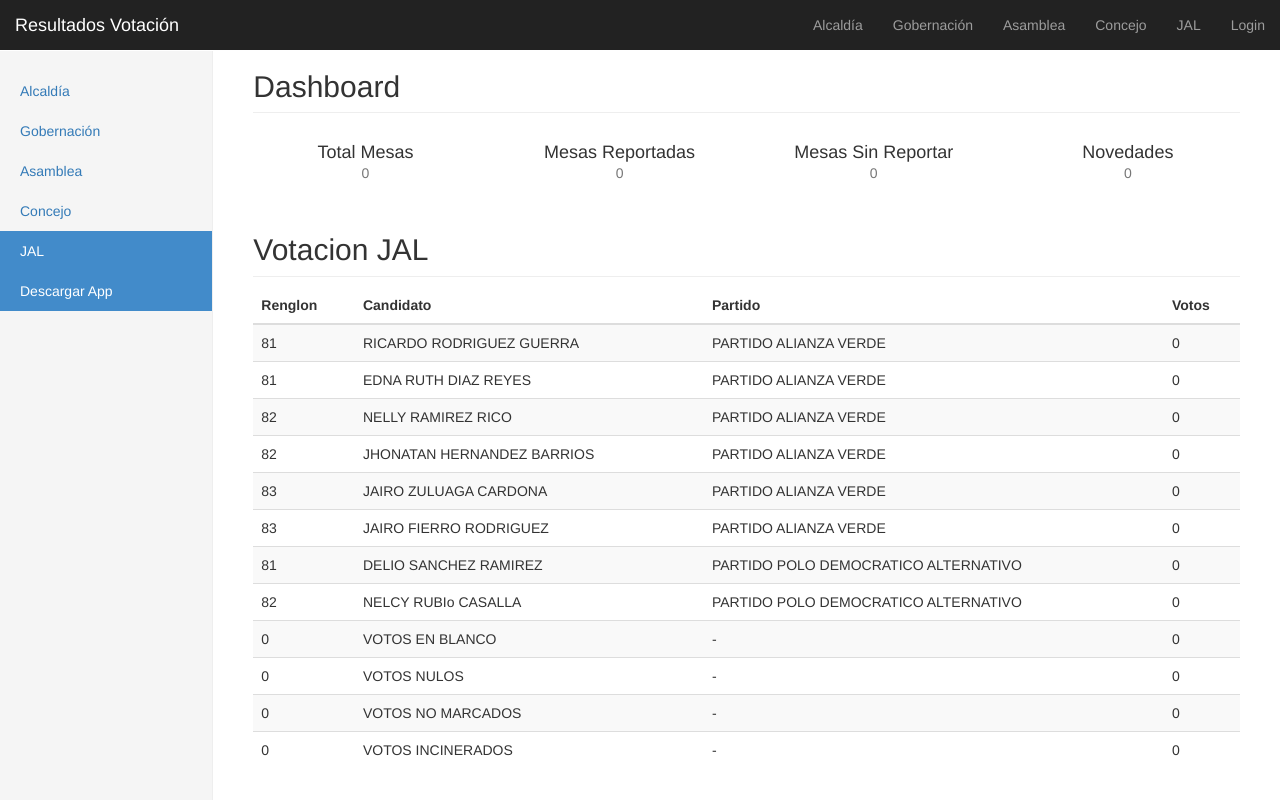
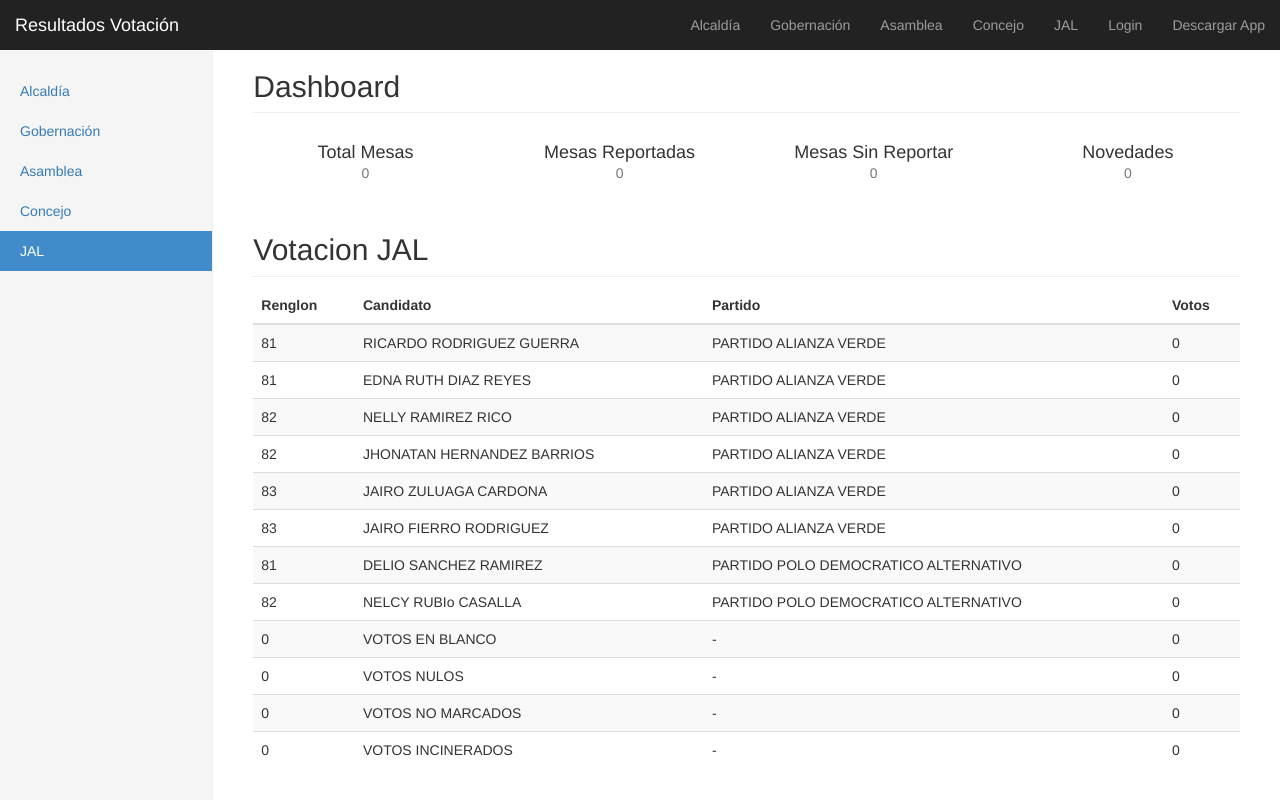
Before and after one commit to darghex/cuentavotos, a Django app: page /jal in a window 1280 px wide. Run offline with Django 3.2, Linux system fonts and the light colour scheme; data comes from the database, SQL or seed files in the repository; some libraries are stand-ins or nearby versions.

Commit message:
upload dashboard

```diff
--- a/preconteo/templates/counter/index.html
+++ b/preconteo/templates/counter/index.html
@@ -52,6 +52,7 @@
             <li><a href="/concejo">Concejo</a></li>
             <li><a href="/jal">JAL</a></li>
             <li><a href="/admin">Login</a></li>
+            <li><a href="/static/CuentaVotos.apk">Descargar App</a></li>
           </ul>
 
         </div>
@@ -68,7 +69,7 @@
             <li {% ifequal id '5' %}class="active"{% endifequal %}><a href="/asamblea">Asamblea</a></li>
             <li {% ifequal id '4' %}class="active"{% endifequal %}><a href="/concejo">Concejo</a></li>
             <li {% ifequal id '1' %}class="active"{% endifequal %}><a href="/jal">JAL</a></li>
-            <li {% ifequal id '1' %}class="active"{% endifequal %}><a href="/static/CuentaVotos.apk">Descargar App</a></li>
+
           </ul>
 
         </div>
```
